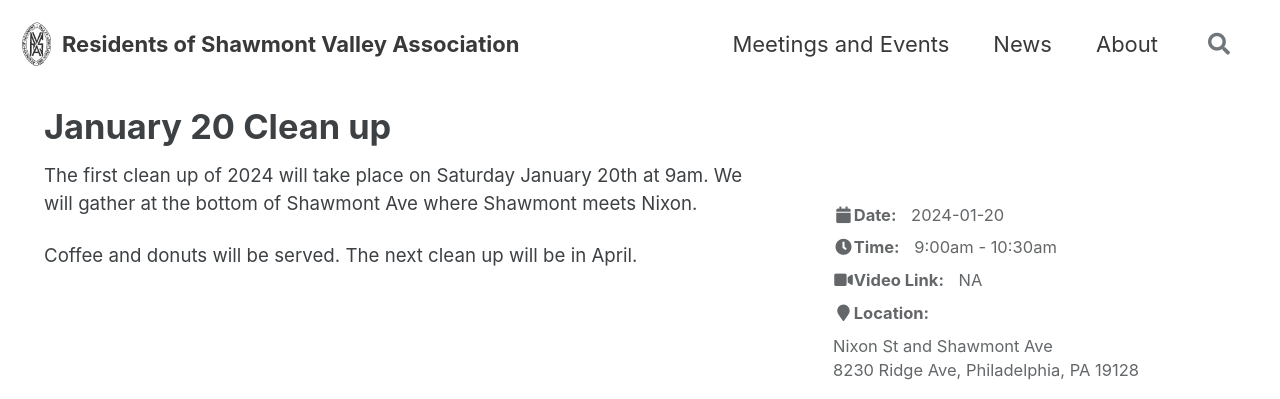
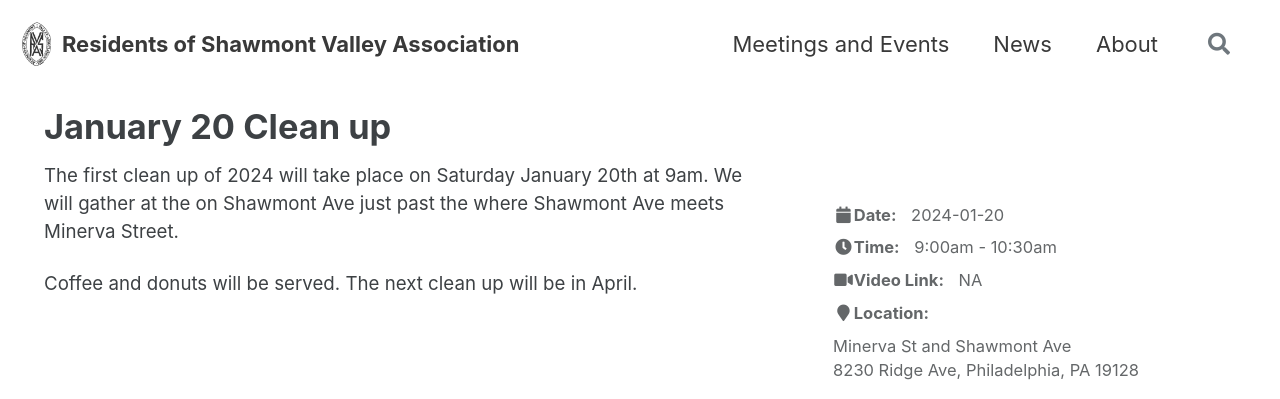
Before and after one commit to acouch/residents-of-shawmont-valley, a Jekyll site: the page built from _events/240120-cleanup.md, in a window 1280 px wide, cut to the strip 0-399 px from the top of the page. Built offline with Jekyll 4.4.1, drawn with Linux system fonts in a browser that asks for light colours; cached includes are drawn as plain includes.

Commit message:
Update 240120-cleanup.md

```diff
--- a/_events/240120-cleanup.md
+++ b/_events/240120-cleanup.md
@@ -1,13 +1,13 @@
 ---
 title: "January 20 Clean up"
 type: cleanup
-location:  Nixon St and Shawmont Ave
+location:  Minerva St and Shawmont Ave
 video_link: NA
 event_date: 2024-01-20
 time_start: 9:00am
 time_stop: 10:30am
 ---
 
-The first clean up of 2024 will take place on Saturday January 20th at 9am. We will gather at the bottom of Shawmont Ave where Shawmont meets Nixon.
+The first clean up of 2024 will take place on Saturday January 20th at 9am. We will gather at the on Shawmont Ave just past the where Shawmont Ave meets Minerva Street.
 
 Coffee and donuts will be served. The next clean up will be in April.
```
